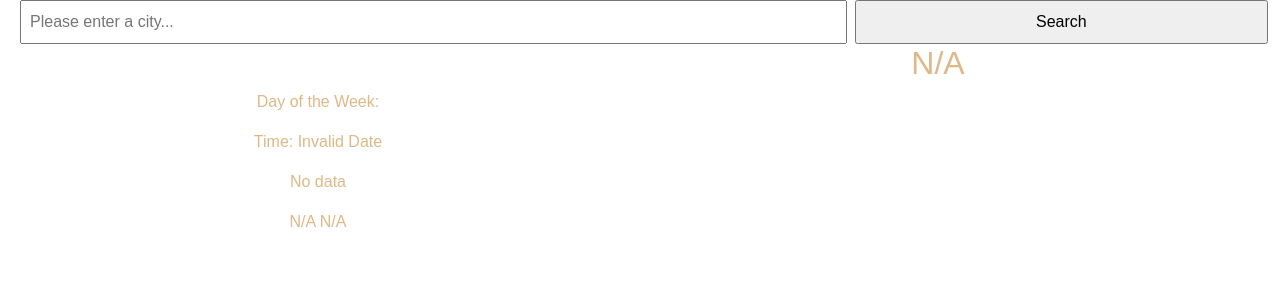
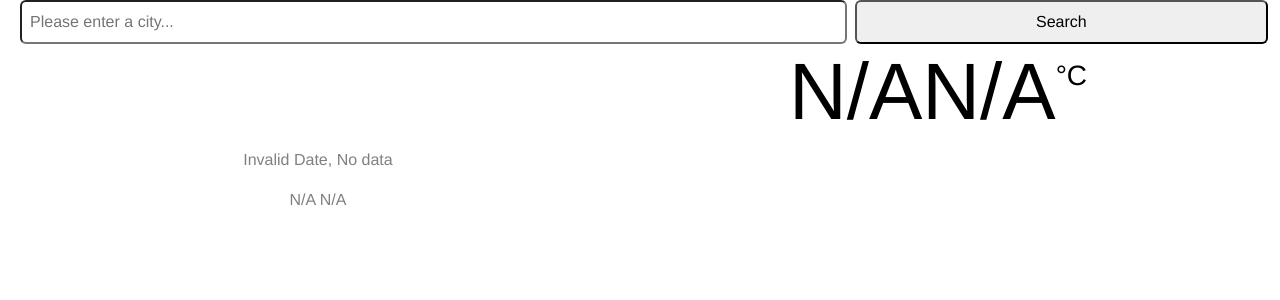
Before and after one commit to Magiktrekbean/weather-react, a React (Create React App) app: page / in a window 1280 px wide. Shown: the top 300 px of the page. Built offline with nearby package versions, Linux system fonts and the light colour scheme.

Commit message:
integrated some design

```diff
--- a/src/App.css
+++ b/src/App.css
@@ -1,7 +1,30 @@
 .App {
   margin: 0 20px;
-  font-family: sans-serif;
+  font-family: Cerebri-Sans,Helvetica,Arial,sans-serif;
   text-align: center ;
   line-height: 1.5;
-  color: burlywood;
+  color: black;
 }
+.Weather h1{
+  font-size: 38px;
+  position: relative;
+  top: 34px;
+  font-weight: bold;
+}
+.Weather h2{
+  font-size: 80px;
+}
+.degree {
+  font-size: 28px;
+  font-size: 28px;
+  line-height: 36px;
+  line-height: 1;
+  position: relative;
+  top: -34px;
+}
+.weather-details {
+color: red;
+}
+.description {
+  color:gray
+}
--- a/src/App.js
+++ b/src/App.js
@@ -1,9 +1,8 @@
 
 import Weather from "./Weather";
-import './App.css';
 import "bootstrap/dist/css/bootstrap.min.css";
 import "bootstrap/dist/js/bootstrap.bundle.min.js";
-
+import './App.css';
 
 function App() {
   return (
--- a/src/Weather.js
+++ b/src/Weather.js
@@ -30,10 +30,10 @@ export default function Weather() {
   const DateDisplay = ({ timestamp }) => {
       const date = new Date(timestamp * 1000);
       return (
-          <div>
-              <p>Day of the Week: {formatDay(timestamp)}</p>
-              <p>Time: {formatDate(date)}</p>
-          </div>
+          <span>
+              {formatDay(timestamp)} {formatDate(date)},
+
+          </span>
       );
   };
 
@@ -49,36 +49,42 @@ export default function Weather() {
   return (
 <div className="Weather">
   <div className="grid d-flex align-items-center">
-    <form onSubmit={handleSubmit} className="d-flex w-100">
+    <form onSubmit={handleSubmit} className="d-flex w-100 ">
       <input
-        className="col-8 p-2"
+        className="col-8 p-2 rounded-2"
         type="search"
         onChange={updateCity}
         placeholder="Please enter a city..."
       />
-      <input className="col-4 p-2 ms-2" type="submit" value="Search" />
+      <input className="col-4 p-2 ms-2 rounded-2" type="submit" value="Search" />
     </form>
 </div>
   <div className="weather details grid">
     <div className="row w-100">
     <h1 className="col-6">{city}</h1>
     <h2 className="col-6">
-    {data.temperature ? Math.round(data.temperature.current) + "°C" : "N/A"}</h2>
-    </div>
+    {data.condition ? <img src={data.condition.icon_url} alt="" srcset="" /> : "N/A"}
+    {data.temperature ? Math.round(data.temperature.current) : "N/A"}<span className="degree">°C</span> </h2> </div>
 </div>
 
 
-<div className="grid">
+<div className="grid description">
 <div className="row w-100">
 <p className="col-6">
-                    <DateDisplay timestamp={data.time} />
-                    {data.condition ? data.condition.description : "No data"}
+
+                <DateDisplay timestamp={data.time}/> {data.condition ? data.condition.description : "No data"}
                 </p>
 </div>
 <div className="row w-100">
-    <p className="col-6">
-    {data.temperature ? "Humidity: " + data.temperature.humidity + "%" : "N/A"} {""}
-    {data.wind ? "Wind: " + data.wind.speed + "km/h " : "N/A"}</p>
+<p className="col-6 ">
+
+    {data.temperature ? (
+        <>Humidity: <span className="weather-details">{data.temperature.humidity} %</span>, </>
+    ) : ("N/A")}{" "}
+    {data.wind ? (
+        <>Wind: <span className="weather-details">{data.wind.speed} km/h</span> </>
+    ) : ("N/A")}
+</p>
         </div>
   </div>
 
```
